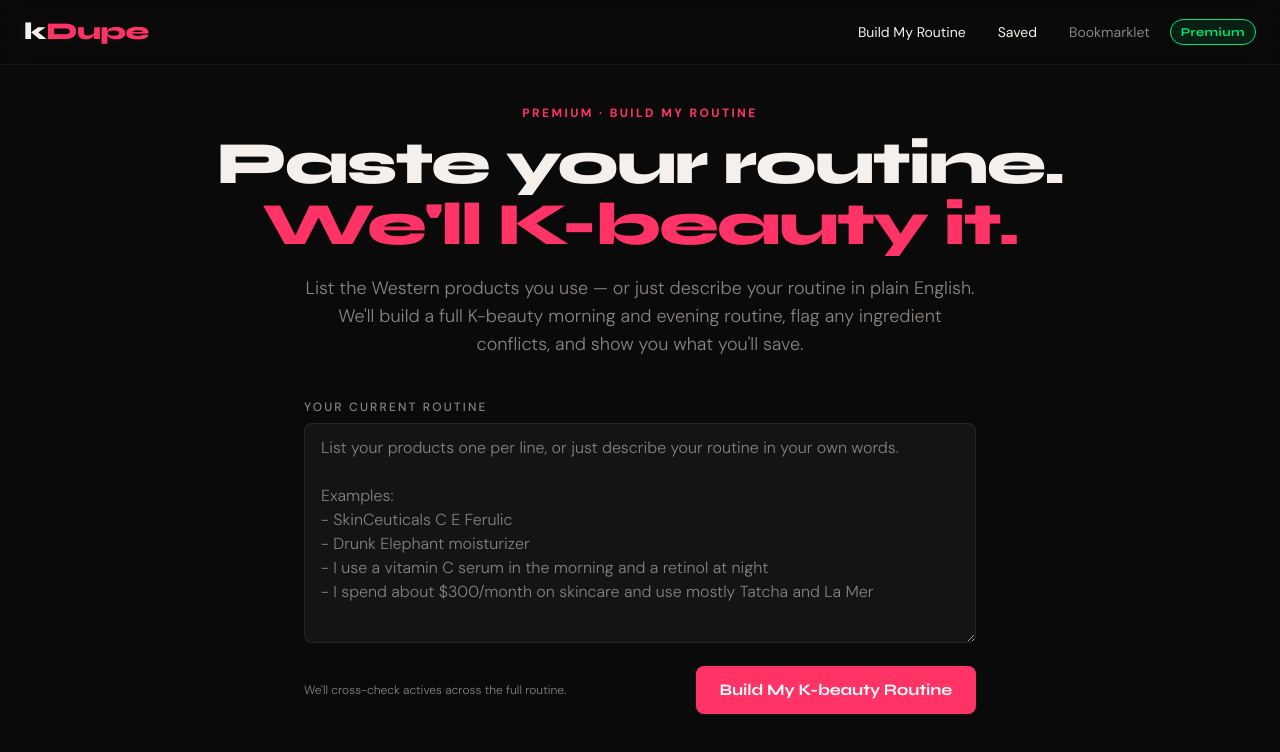
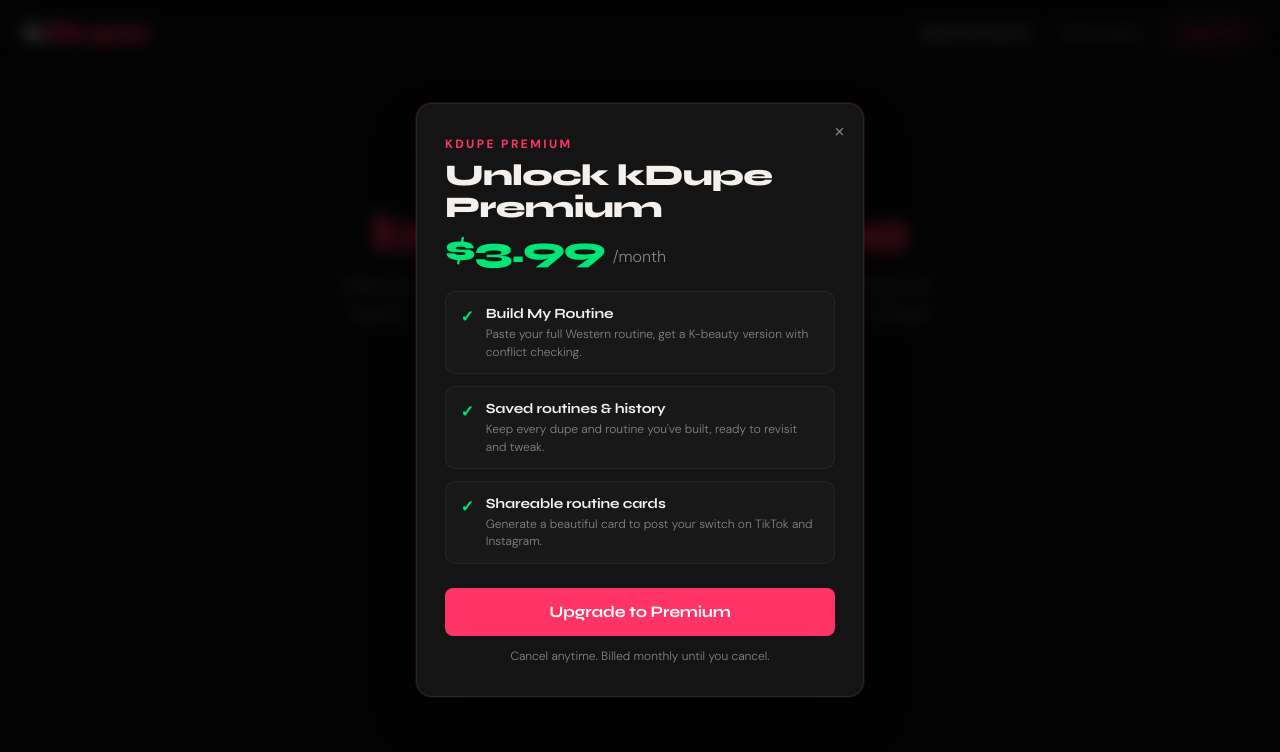
Before and after one commit to jdmethfessel-creator/seoulful-site, a Next.js app: page /routine in a window 1280 px wide. Shown: the top 752 px of the page. Built offline with nearby package versions, Linux system fonts and the light colour scheme.

Commit message:
stripe checkout live, fix subscribe button text
Co-Authored-By: Claude Opus 4.7 (1M context) <noreply@anthropic.com>

```diff
--- a/components/PremiumProvider.tsx
+++ b/components/PremiumProvider.tsx
@@ -52,9 +52,10 @@ const PREMIUM_FEATURES = [
 ];
 
 export function PremiumProvider({ children }: { children: ReactNode }) {
-  // Stub: TEMP — forced premium for end-to-end routine testing without
-  // Stripe. Flip isPremium back to false once Supabase/Stripe land.
-  const [state] = useState<AuthState>({ user: null, isPremium: true });
+  // Stub: paywall active for Stripe checkout testing. Real impl will
+  // read isPremium from the user's Supabase session / Stripe
+  // entitlement once the post-checkout webhook is wired.
+  const [state] = useState<AuthState>({ user: null, isPremium: false });
   const [open, setOpen] = useState(false);
 
   const openPremiumModal = useCallback(() => setOpen(true), []);
@@ -277,13 +278,13 @@ function PremiumModal({ onClose }: { onClose: () => void }) {
             cursor: "pointer",
           }}
         >
-          Start free trial
+          Upgrade to Premium
         </button>
         <p
           className="text-xs mt-3 text-center"
           style={{ color: MUTED, fontWeight: 300 }}
         >
-          Cancel anytime. We&apos;ll email a reminder before your trial ends.
+          Cancel anytime. Billed monthly until you cancel.
         </p>
       </div>
     </div>
```
